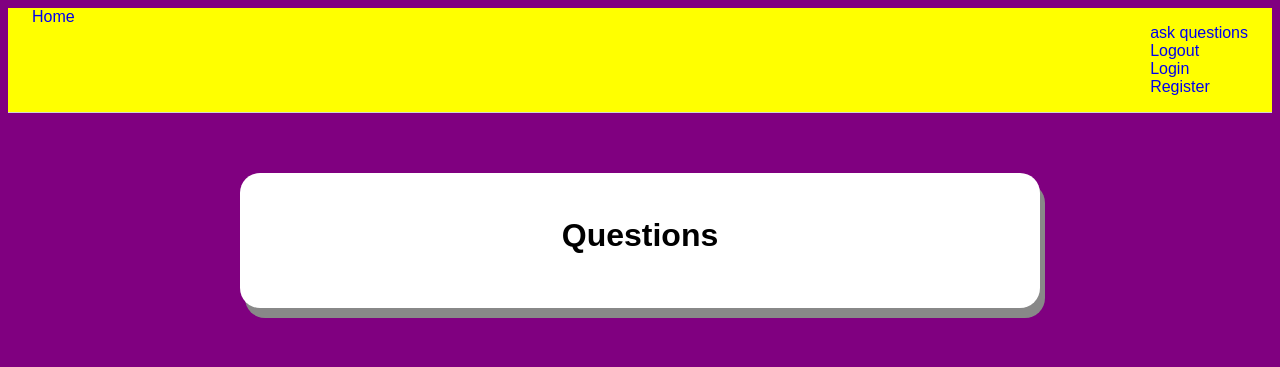
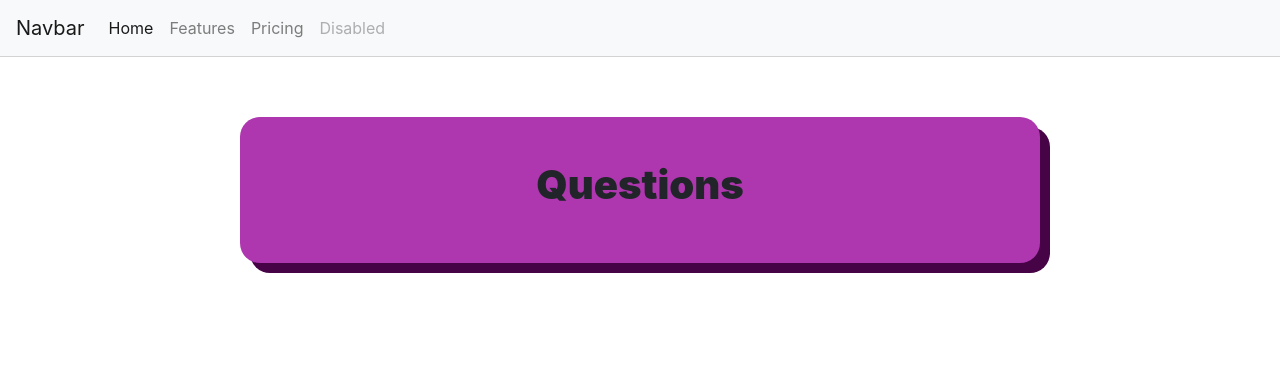
Before and after one commit to abtullohn/tuusie-blitz, a Django app: page / in a window 1280 px wide. Shown: the top 367 px of the page. Run offline with Django 4.2, Linux system fonts and the light colour scheme; data that the repository does not hold is empty.

Commit message:
styling change

```diff
--- a/main_app/static/css/styles.css
+++ b/main_app/static/css/styles.css
@@ -1,7 +1,6 @@
 html,
 body{
     font-family:Arial, Helvetica, sans-serif;
-    background-color: purple;
 }
 *, *::after, *::before {
     box-sizing: border-box;
@@ -28,9 +27,9 @@
     margin: 60px auto;
     padding: 24px;
     border-radius: 20px;
-    background-color: white;
+    background-color: rgb(174, 54, 174);
 
-    box-shadow: 5px 10px #888888;
+    box-shadow: 10px 10px rgb(70, 3, 70);
 }
 
 .navbar{
--- a/main_app/templates/navbar.html
+++ b/main_app/templates/navbar.html
@@ -18,28 +18,36 @@
         </ul>
 </nav> {% endcomment %}
 
+<!DOCTYPE html>
+<html>
+    <head>
+        <meta charset="utf-8">
+        <meta http-equiv="X-UA-Compatible" content="IE=edge">
+        <title></title>
+        <meta name="description" content="">
+        <meta name="viewport" content="width=device-width, initial-scale=1">
+        <link rel="stylesheet" href="">
+        <link rel="stylesheet" href="https://cdn.jsdelivr.net/npm/bootstrap@4.4.1/dist/css/bootstrap.min.css" integrity="sha384-Vkoo8x4CGsO3+Hhxv8T/Q5PaXtkKtu6ug5TOeNV6gBiFeWPGFN9MuhOf23Q9Ifjh" crossorigin="anonymous">
+    </head>
+    <body>
+
+    </body>
+</html>
 
 
-<nav class="navbar navbar-expand-lg navbar-light bg-light">
-    <a class="navbar-brand" href='{%url 'index' %}'>Home</a>
-    {% comment %} <button class="navbar-toggler" type="button" data-toggle="collapse" data-target="#navbarNav" aria-controls="navbarNav" aria-expanded="false" aria-label="Toggle navigation"> {% endcomment %}
+
+
+  <nav class="navbar navbar-expand-lg navbar-light bg-light">
+    <a class="navbar-brand" href="#">Navbar</a>
+    <button class="navbar-toggler" type="button" data-toggle="collapse" data-target="#navbarNavAltMarkup" aria-controls="navbarNavAltMarkup" aria-expanded="false" aria-label="Toggle navigation">
       <span class="navbar-toggler-icon"></span>
     </button>
-    <div class="collapse navbar-collapse" id="navbarNav">
-      <ul class="navbar-nav">
-        <li class="nav-item">
-          <a class="nav-link" href="{%url 'new-question' %}"> ask questions</a>
-        </li>
-        <li class="nav-item">
-          <a class="nav-link" href='{%url 'logout' %}'>Logout</a>
-        </li>
-        <li class="nav-item">
-          <a class='nav-link' href='{%url 'login' %}'>Login</a>
-        </li>
-        <li class="nav-item">
-            <a class="nav-link" href='{%url 'register' %}'>Register</a>
-
-        </li>
-      </ul>
+    <div class="collapse navbar-collapse" id="navbarNavAltMarkup">
+      <div class="navbar-nav">
+        <a class="nav-item nav-link active" href="#">Home <span class="sr-only">(current)</span></a>
+        <a class="nav-item nav-link" href="#">Features</a>
+        <a class="nav-item nav-link" href="#">Pricing</a>
+        <a class="nav-item nav-link disabled" href="#" tabindex="-1" aria-disabled="true">Disabled</a>
+      </div>
     </div>
   </nav>
```
